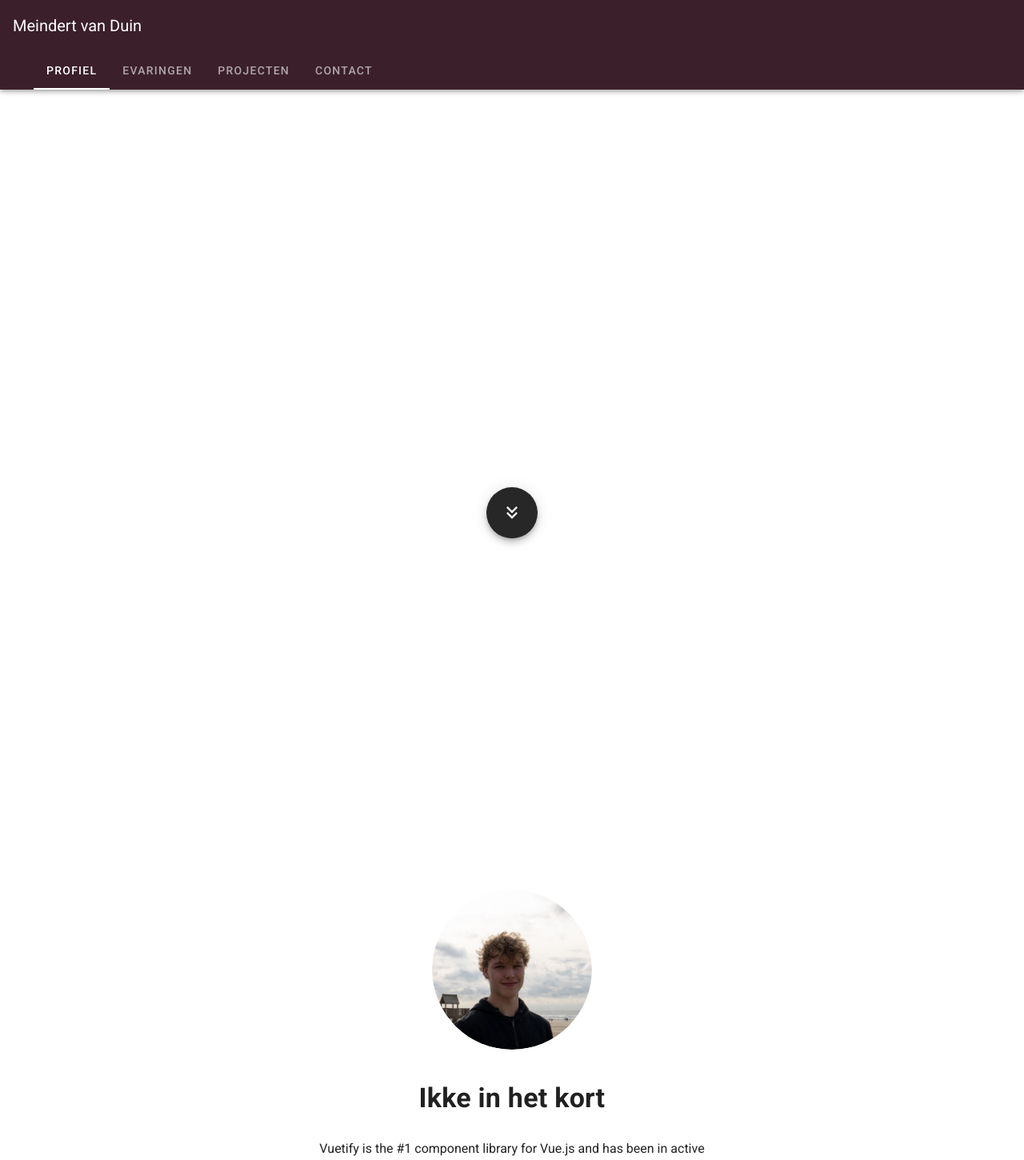
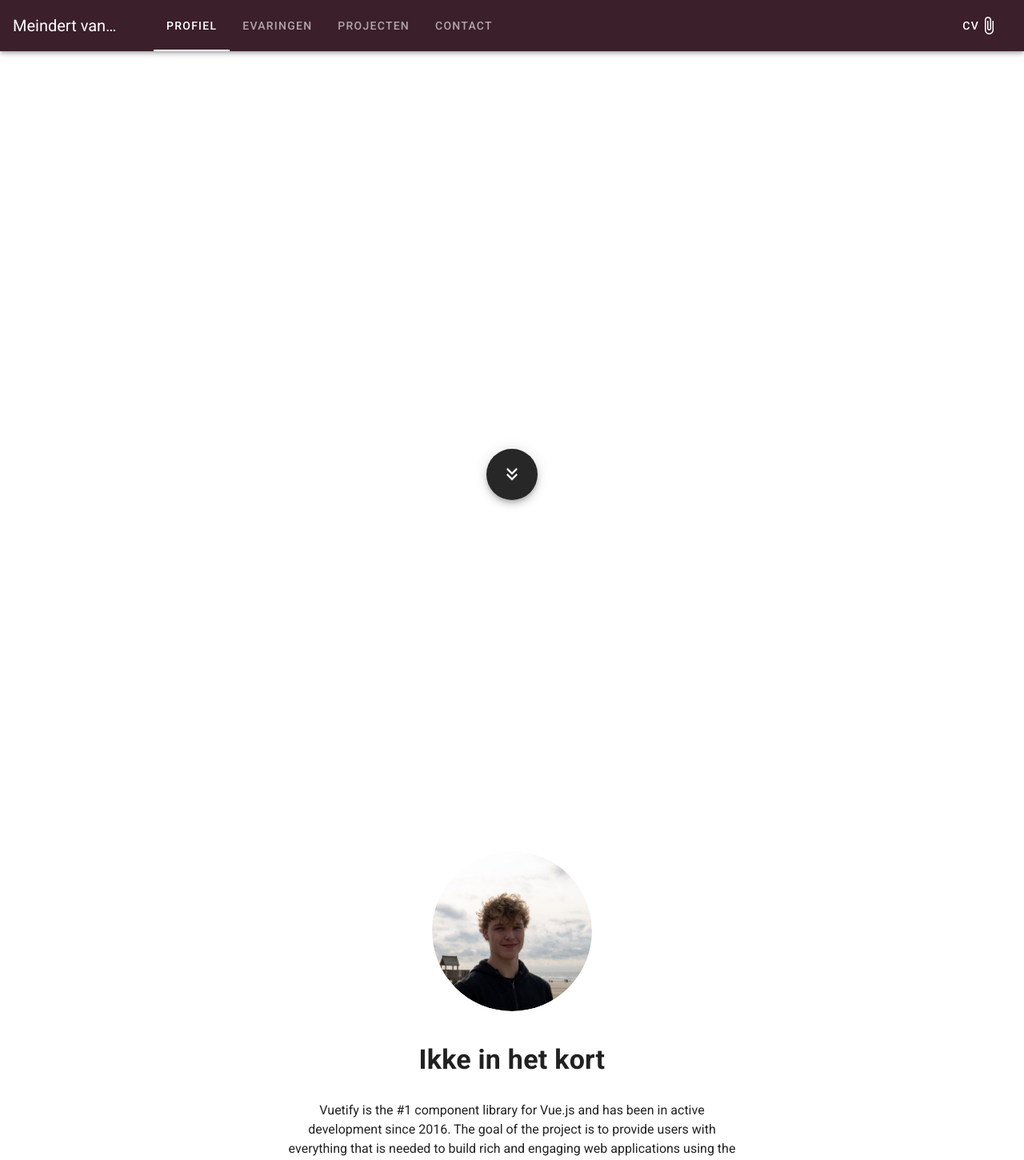
Before and after one commit to meindertduin/SpaWebPortofolio, a Vue app in the folder ClientApp/: page / in a window 1280 px wide. Shown: the top 1450 px of the page at 80% size. Built offline with nearby package versions, Linux system fonts and the light colour scheme.

Commit message:
putting every element in seperate components

```diff
--- a/ClientApp/src/App.vue
+++ b/ClientApp/src/App.vue
@@ -4,15 +4,31 @@
       <v-toolbar-title>
         Meindert van Duin
       </v-toolbar-title>
-      <template v-slot:extension>
       <v-tabs align-with-title>
         <v-tab @click="scrollToElement(0)">Profiel</v-tab>
         <v-tab @click="scrollToElement(1)">Evaringen</v-tab>
         <v-tab @click="scrollToElement(2)">Projecten</v-tab>
         <v-tab @click="scrollToElement(3)">Contact</v-tab>
       </v-tabs>
+      <v-spacer></v-spacer>
+      <v-menu top :close-on-click="true">
+        <template v-slot:activator="{ on, attrs }">
+          <v-btn color="primary" dark v-bind="attrs" v-on="on" depressed>
+            CV
+            <v-icon>
+              mdi-paperclip
+            </v-icon>
+          </v-btn>
         </template>
-      <v-spacer></v-spacer>
+
+        <v-list>
+          <v-list-item>
+            <v-list-item-action>
+              <v-btn @click="openPdf">Open pdf</v-btn>
+            </v-list-item-action>
+          </v-list-item>
+        </v-list>
+      </v-menu>
     </v-app-bar>
 
     <v-main>
@@ -29,16 +45,19 @@ import Component from 'vue-class-component'
     name: 'App',
   })
   export default class App extends Vue{
-    scrollToElement(index:number) {
+    scrollToElement(index:number):void {
       const yOffset = -80;
       const element = document.getElementsByClassName('page-section')[index];
       const y = element.getBoundingClientRect().top + window.pageYOffset + yOffset;
-
-
 
       if (element) {
         window.scrollTo({top: y, behavior: 'smooth'});
       }
     }
+
+    openPdf():void{
+      console.log("opening pdf")
+
+    }
   }
 </script>
--- /dev/null
+++ b/ClientApp/src/components/Profile.vue
@@ -0,0 +1,34 @@
+<template>
+    <v-container>
+        <v-row justify="center">
+            <v-col class="ma-5 col-10 col-md-6">
+                <div class="text-center">
+                    <v-avatar class="ma-5"  size="200">
+                        <v-img src="profileavatar.jpeg"></v-img>
+                    </v-avatar>
+                    <div class="display-1 font-weight-bold mt-5">Ikke in het kort</div>
+                    <div style="margin-top: 2em; margin-bottom: 4em">
+                        Vuetify is the #1 component library for Vue.js and has been in active development since 2016. The goal of the project is to provide users with everything that is needed to build rich and engaging web applications using the Material Design specification. It accomplishes that with a consistent update cycle, Long-term Support (LTS) for previous versions,
+                        responsive community engagement, a vast ecosystem of resources and a dedication to quality components.
+                    </div>
+                </div>
+            </v-col>
+        </v-row>
+    </v-container>
+</template>
+
+<script lang="ts">
+    import Vue from 'vue';
+    import Component from "vue-class-component";
+
+    @Component({
+        name: 'Profile',
+    })
+    export default class Profile extends Vue{
+
+    }
+</script>
+
+<style scoped>
+
+</style>
--- /dev/null
+++ b/ClientApp/src/components/Welcome.vue
@@ -0,0 +1,39 @@
+<template>
+    <v-img src="misty-waters.jpg" min-height="900px" >
+        <v-row class="fill-height ma-6" justify="center" align-content="center">
+            <div class="text-center">
+                <div class="display-2 font-weight-bold white--text">Welkom bij mijn</div>
+                <div class="display-3 font-weight-bold white--text">Portofolio</div>
+                <v-btn class="ma-5" fab dark large @click="scrollToProfile">
+                    <v-icon dark>
+                        mdi-chevron-double-down
+                    </v-icon>
+                </v-btn>
+            </div>
+        </v-row>
+    </v-img>
+</template>
+
+<script lang="ts">
+    import Vue from 'vue';
+    import Component from "vue-class-component";
+
+    @Component({
+        name: 'Welcome',
+    })
+    export default class Welcome extends Vue{
+        scrollToProfile(){
+            const yOffset = -80;
+            const element = document.getElementsByClassName('page-section')[0];
+            const y = element.getBoundingClientRect().top + window.pageYOffset + yOffset;
+
+            if (element) {
+                window.scrollTo({top: y, behavior: 'smooth'});
+            }
+        }
+    }
+</script>
+
+<style scoped>
+
+</style>
--- a/ClientApp/src/views/Home.vue
+++ b/ClientApp/src/views/Home.vue
@@ -1,35 +1,8 @@
 <template>
   <div class="home">
-    <v-img src="misty-waters.jpg" min-height="900px" >
-      <v-row class="fill-height ma-6" justify="center" align-content="center">
-        <div class="text-center">
-          <div class="display-2 font-weight-bold white--text">Welkom bij mijn</div>
-          <div class="display-3 font-weight-bold white--text">Portofolio</div>
-          <v-btn class="ma-5" fab dark large>
-            <v-icon dark>
-              mdi-chevron-double-down
-            </v-icon>
-          </v-btn>
-        </div>
-      </v-row>
-    </v-img>
+    <Welcome />
     <div class="page-container page-section">
-      <v-container>
-        <v-row justify="center">
-          <v-col class="ma-5 col-10 col-md-6">
-            <div class="text-center">
-              <v-avatar class="ma-5"  size="200">
-                <v-img src="profileavatar.jpeg"></v-img>
-              </v-avatar>
-              <div class="display-1 font-weight-bold mt-5">Ikke in het kort</div>
-              <div style="margin-top: 2em; margin-bottom: 4em">
-                Vuetify is the #1 component library for Vue.js and has been in active development since 2016. The goal of the project is to provide users with everything that is needed to build rich and engaging web applications using the Material Design specification. It accomplishes that with a consistent update cycle, Long-term Support (LTS) for previous versions,
-                responsive community engagement, a vast ecosystem of resources and a dedication to quality components.
-              </div>
-            </div>
-          </v-col>
-        </v-row>
-      </v-container>
+      <Profile />
     </div >
       <div>
           <ExperienceCards class="experiences page-container page-section" />
@@ -49,6 +22,8 @@
   import Projects from "@/components/Projects.vue";
   import ExperienceCards from "@/components/Experiences.vue";
   import Contact from "@/components/Contact.vue";
+  import Profile from "@/components/Profile.vue";
+  import Welcome from "@/components/Welcome.vue";
 
   @Component({
     name: 'Home',
@@ -56,6 +31,8 @@
       ExperienceCards,
       Projects,
       Contact,
+      Profile,
+      Welcome,
     }
   })
   export default class Home extends Vue{
```
Lines whose indentation alone changed are shown as unchanged.
